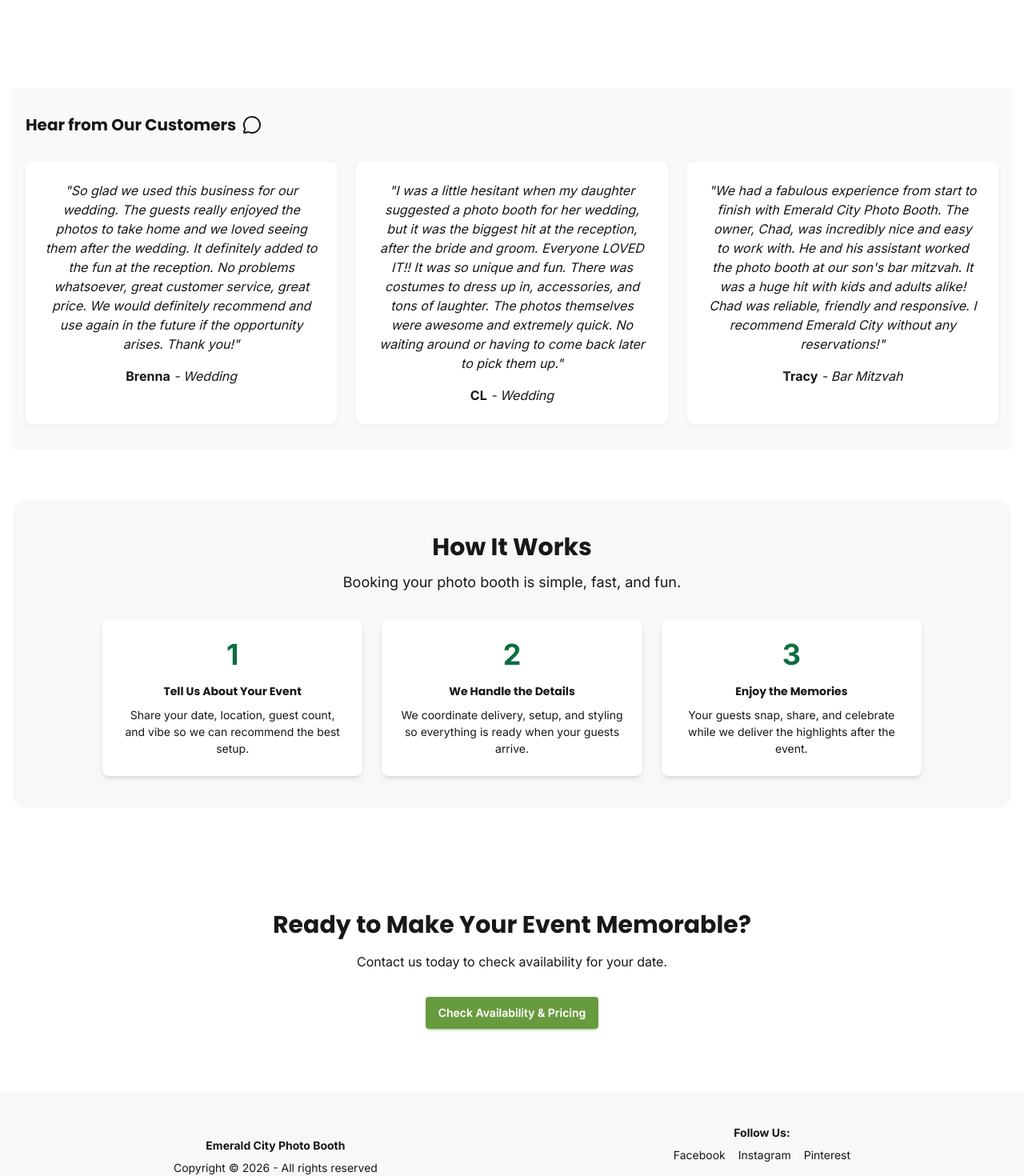
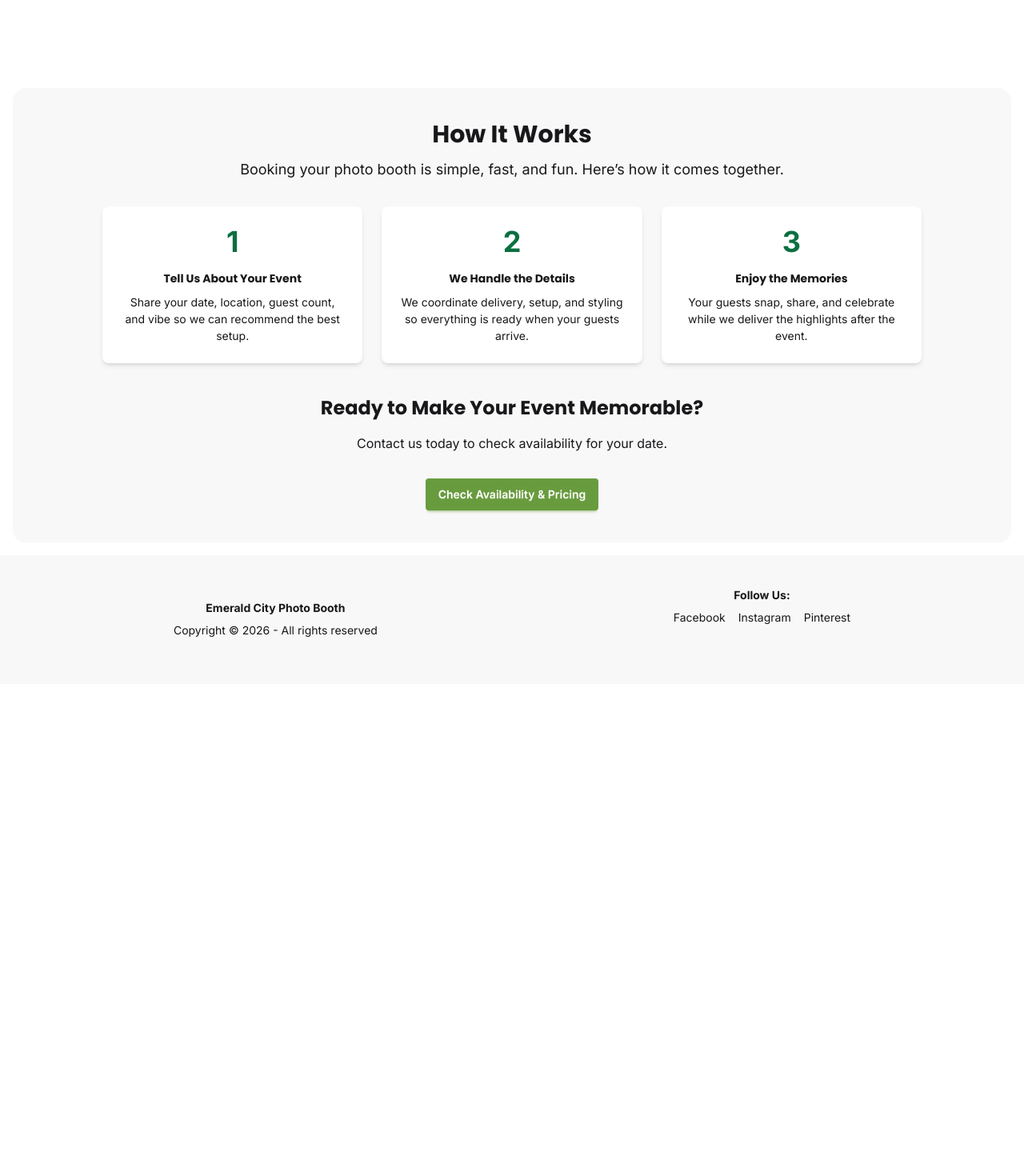
Before and after one commit to v-mcnett/ecpb-2026, a Next.js app: page / in a window 1280 px wide. Shown: the part 1501-2971 px from the top of the page at 80% size. After the commit the page ends 2356 px from the top, so only its background shows below. Built offline with nearby package versions, Linux system fonts and the light colour scheme; some icons are missing.

Commit message:
combinging 2 lower areas

```diff
--- a/src/app/(pages)/home/page.tsx
+++ b/src/app/(pages)/home/page.tsx
@@ -107,19 +107,14 @@ export default function Home() {
         </div>
       </section>
 
-      {/* Testimonials Section */}
-      <section className="text-center">
-        <TestimonialList />
-      </section>
-
-      {/* How It Works Section */}
-      <section className="bg-base-200 rounded-2xl p-8 md:p-10">
-        <div className="max-w-5xl mx-auto text-center">
+      {/* How It Works / CTA Section */}
+      <section className="bg-base-200 rounded-2xl p-8 md:p-10 text-center">
+        <div className="max-w-5xl mx-auto">
           <h2 className="text-3xl font-bold mb-3">How It Works</h2>
           <p className="text-lg text-base-content/70 mb-8">
-            Booking your photo booth is simple, fast, and fun.
+            Booking your photo booth is simple, fast, and fun. Here’s how it comes together.
           </p>
-          <div className="grid md:grid-cols-3 gap-6">
+          <div className="grid md:grid-cols-3 gap-6 mb-10">
             <div className="card bg-base-100 shadow-md">
               <div className="card-body">
                 <div className="text-4xl font-bold text-primary mb-2">1</div>
@@ -142,19 +137,12 @@ export default function Home() {
               </div>
             </div>
           </div>
+          <h3 className="text-2xl font-bold mb-4">Ready to Make Your Event Memorable?</h3>
+          <p className="mb-8">
+            Contact us today to check availability for your date.
+          </p>
+          <Link href="/contact" className="btn btn-secondary">Check Availability & Pricing</Link>
         </div>
-      </section>
-
-      {/* CTA Section */}
-      <section className="text-center py-16">
-        <h2 className="text-3xl font-bold mb-4">
-          Ready to Make Your Event Memorable?
-        </h2>
-        <p className="mb-8">
-          Contact us today to check availability for your date.
-        </p>
-        <Link href="/contact" className="btn btn-secondary">Check Availability & Pricing</Link>
-
       </section>
 
     </div>
```
